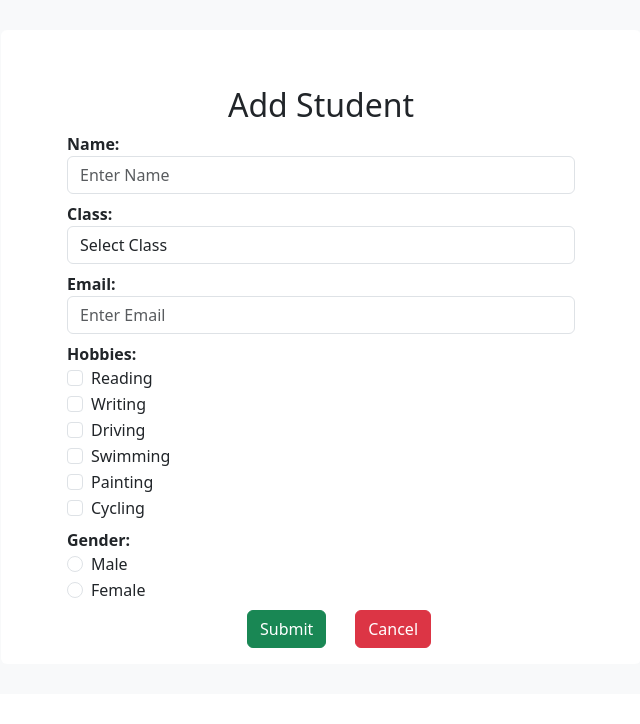
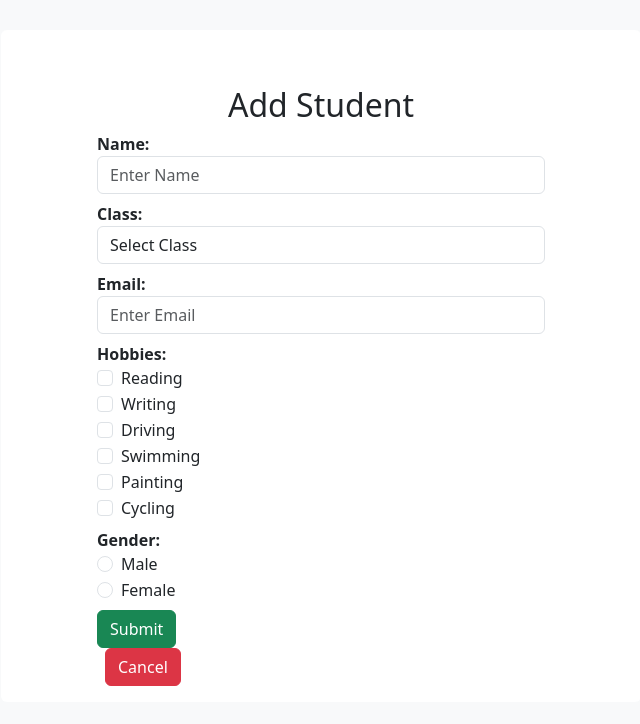
Before and after one commit to VRuttik/Students-Api-Call, a React (Create React App) app in the folder fronted/: page /create in a window 1280 px wide. Shown: the top 724 px of the page, without its empty margins (319-959 px from the left). Built offline with nearby package versions, Linux system fonts and the light colour scheme; no server answers.

Commit message:
Update CreateStudent.css

```diff
--- a/fronted/src/CreateStudent.css
+++ b/fronted/src/CreateStudent.css
@@ -1,6 +1,5 @@
 /* Style for selected checkboxes */
 .hobby-checkbox:checked + .form-check-label {
-    background-color: orange;
     color: white;
     padding: 0.5rem;
     border-radius: 5px;
@@ -12,11 +11,27 @@
 }
 
 #myform {
-    padding-left: 50px;
+    padding-left: 80px;
     padding-top: 40px;
-    padding-right: 50px;
+    padding-right: 80px;
+}
+
+.two-btn{
+    display: flex;
+    justify-content: center;
+    align-items: center;
+    margin-left: 50%;
 }
 
 #myButton1 {
-    margin-left: 180px;
+    margin-right: 320px;
 }
+
+#myButton2 {
+    margin-left: 220px;
+}
+
+.modal-content {
+    background-color: green;
+    color: white;
+}
```
